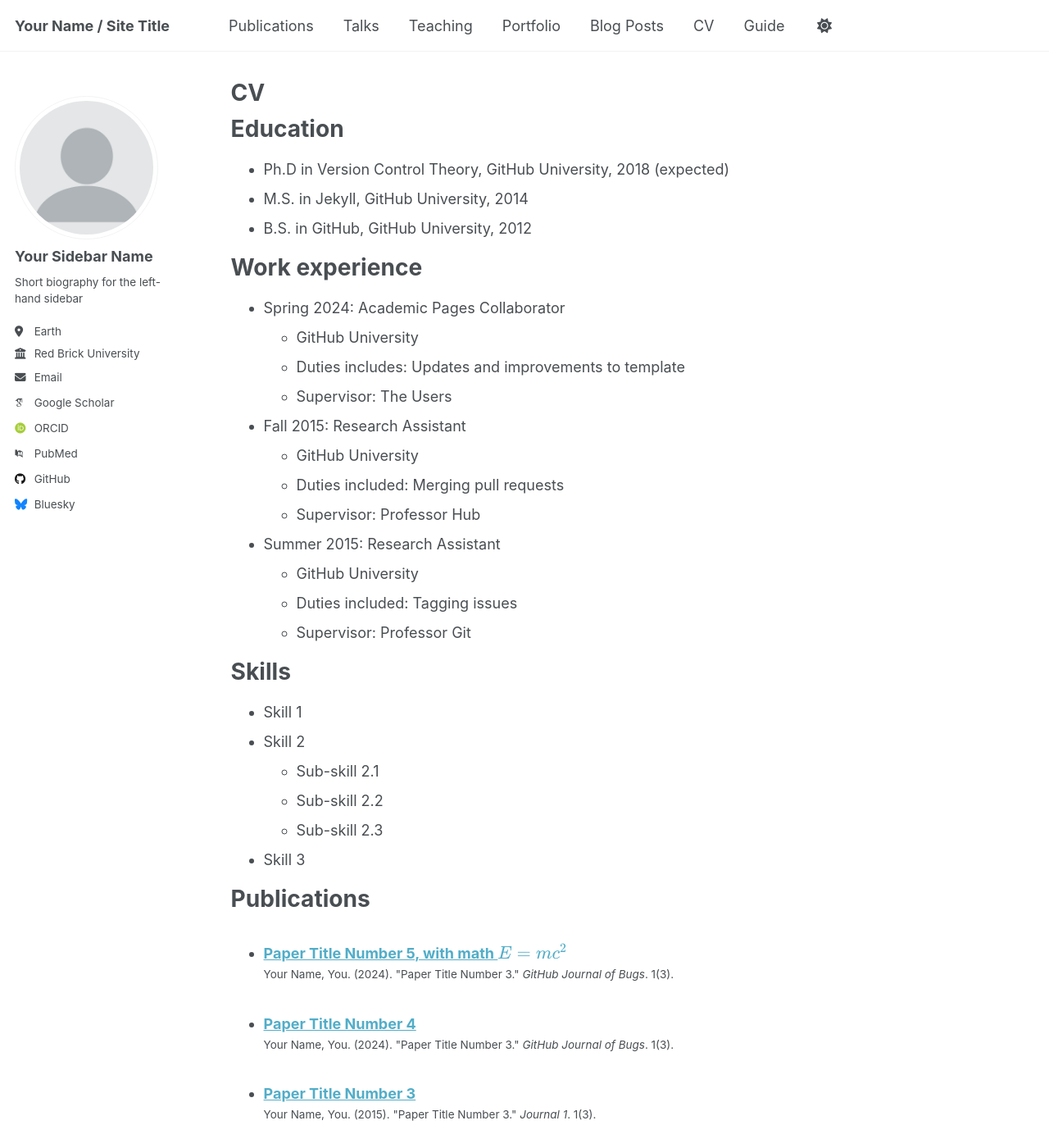
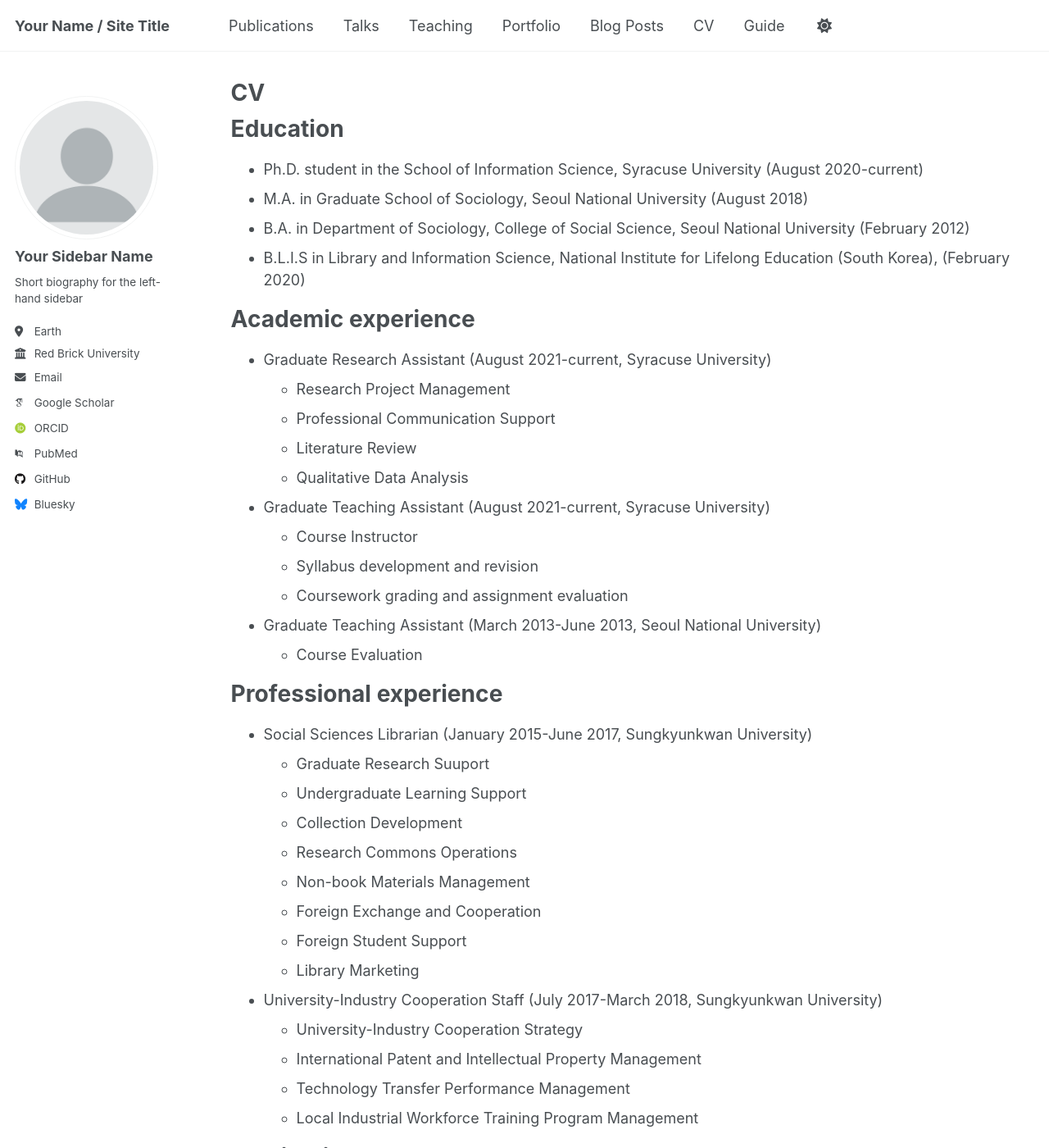
Before and after one commit to JeongbaeChoi/jeongbaechoi.github.io, a Jekyll site: the page built from _pages/cv.md, in a window 1280 px wide and 1400 px high. Shown: the whole window at 82% size. Built offline with Jekyll 4.4.1, drawn with Linux system fonts in a browser that asks for light colours; some web fonts are replaced; a script that is not in the unit is left out; some of the changed text lies outside the part shown.

Commit message:
Update cv.md

```diff
--- a/_pages/cv.md
+++ b/_pages/cv.md
@@ -11,35 +11,45 @@ redirect_from:
 
 Education
 ======
-* Ph.D in Version Control Theory, GitHub University, 2018 (expected)
-* M.S. in Jekyll, GitHub University, 2014
-* B.S. in GitHub, GitHub University, 2012
+* Ph.D. student in the School of Information Science, Syracuse University (August 2020-current)
+* M.A. in Graduate School of Sociology, Seoul National University (August 2018)
+* B.A. in Department of Sociology, College of Social Science, Seoul National University (February 2012)
+* B.L.I.S in Library and Information Science, National Institute for Lifelong Education (South Korea), (February 2020)
 
-Work experience
+
+Academic experience
 ======
-* Spring 2024: Academic Pages Collaborator
-  * GitHub University
-  * Duties includes: Updates and improvements to template
-  * Supervisor: The Users
+* Graduate Research Assistant (August 2021-current, Syracuse University)
+  * Research Project Management
+  * Professional Communication Support
+  * Literature Review
+  * Qualitative Data Analysis
 
-* Fall 2015: Research Assistant
-  * GitHub University
-  * Duties included: Merging pull requests
-  * Supervisor: Professor Hub
+* Graduate Teaching Assistant (August 2021-current, Syracuse University)
+  * Course Instructor
+  * Syllabus development and revision
+  * Coursework grading and assignment evaluation
 
-* Summer 2015: Research Assistant
-  * GitHub University
-  * Duties included: Tagging issues
-  * Supervisor: Professor Git
+* Graduate Teaching Assistant (March 2013-June 2013, Seoul National University)
+  * Course Evaluation
 
-Skills
+Professional experience
 ======
-* Skill 1
-* Skill 2
-  * Sub-skill 2.1
-  * Sub-skill 2.2
-  * Sub-skill 2.3
-* Skill 3
+* Social Sciences Librarian (January 2015-June 2017, Sungkyunkwan University)
+  * Graduate Research Suuport
+  * Undergraduate Learning Support
+  * Collection Development
+  * Research Commons Operations
+  * Non-book Materials Management
+  * Foreign Exchange and Cooperation
+  * Foreign Student Support
+  * Library Marketing
+
+* University-Industry Cooperation Staff (July 2017-March 2018, Sungkyunkwan University)
+  * University-Industry Cooperation Strategy
+  * International Patent and Intellectual Property Management
+  * Technology Transfer Performance Management
+  * Local Industrial Workforce Training Program Management
 
 Publications
 ======
@@ -59,6 +69,11 @@ Teaching
     {% include archive-single-cv.html %}
   {% endfor %}</ul>
 
-Service and leadership
+Skills
 ======
-* Currently signed in to 43 different slack teams
+* Advanced skills in library user instruction and communication
+* Knowledgeable in information services, resource management, and research support
+* Knowledgeable in MARC 21 and DDC 23
+* Familiar with intellectual properties, resource preservation and archiving, and open access
+* Knowledgeable in SPSS and social survey techniques
+* Familiar with Python
```
